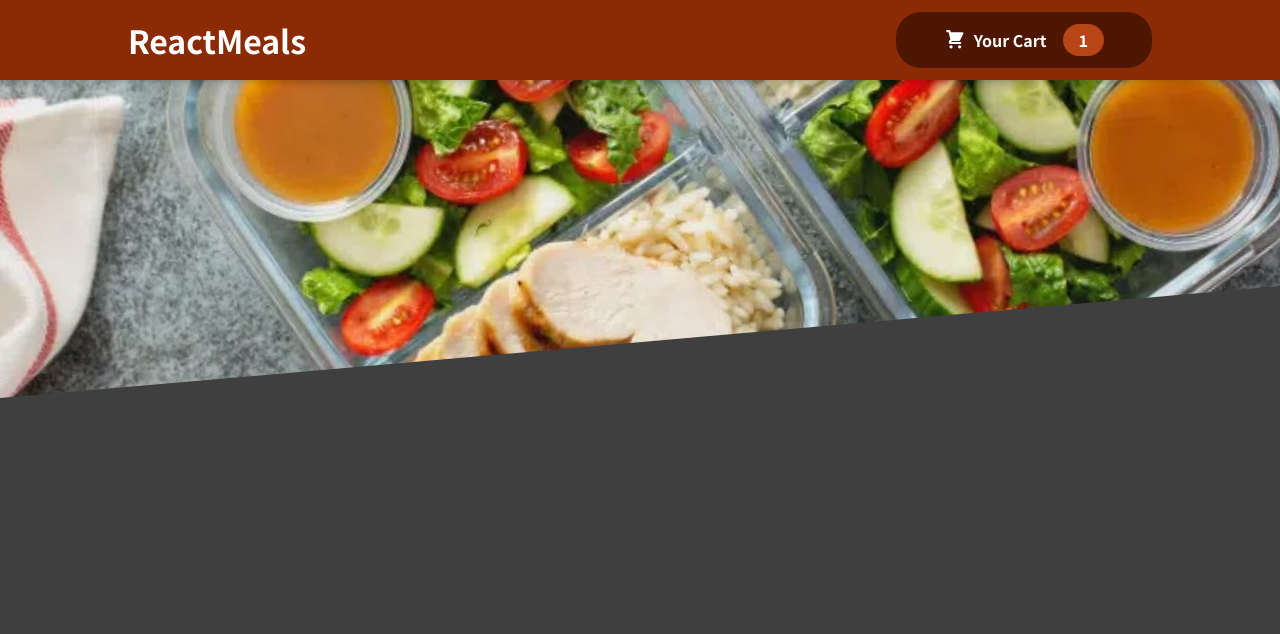
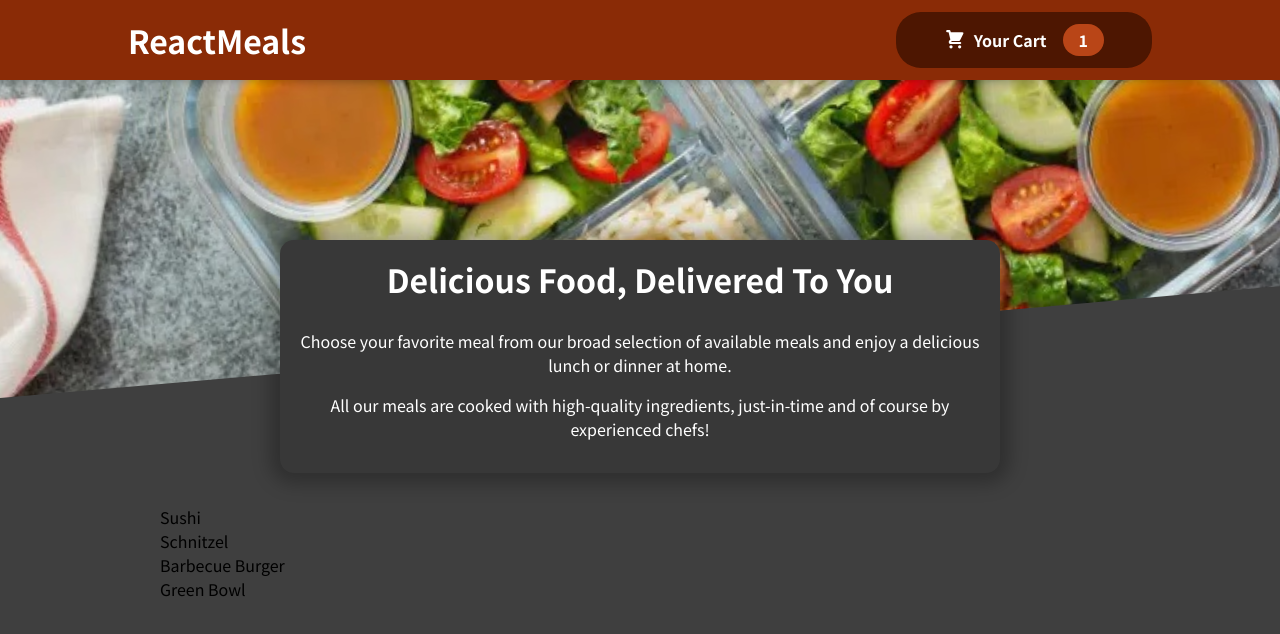
Before and after one commit to Naveen5676/Food-order-app, a React (Create React App) app: page / in a window 1280 px wide. Shown: the top 634 px of the page. Built offline with nearby package versions, Linux system fonts and the light colour scheme.

Commit message:
Add Restaurant Summary

```diff
--- a/src/App.js
+++ b/src/App.js
@@ -1,10 +1,13 @@
 import React, { Fragment } from "react";
 import Header from "./Components/Layout/Header";
-
+import Meals from "./Components/Meals/Meals";
 function App() {
   return (
     <Fragment>
       <Header/>
+      <main>
+        <Meals/>
+      </main>
     </Fragment>
   );
 }
--- a/src/Components/Layout/Header.js
+++ b/src/Components/Layout/Header.js
@@ -2,7 +2,7 @@
 import classes from "./Header.module.css";
 import mealsimage from "../../assets/image.jpg";
 import HeaderCartButton from "./Header-cart-button";
-
+import Meals from "../Meals/Meals";
 
 const Header = () => {
   return (
--- /dev/null
+++ b/src/Components/Meals/AvailableMeals.js
@@ -0,0 +1,39 @@
+import React from "react";
+import calsses from  './AvailableMeals.module.css'
+
+const DUMMY_MEALS = [
+  {
+    id: "m1",
+    name: "Sushi",
+    description: "Finest fish and veggies",
+    price: 22.99,
+  },
+  {
+    id: "m2",
+    name: "Schnitzel",
+    description: "A german specialty!",
+    price: 16.5,
+  },
+  {
+    id: "m3",
+    name: "Barbecue Burger",
+    description: "American, raw, meaty",
+    price: 12.99,
+  },
+  {
+    id: "m4",
+    name: "Green Bowl",
+    description: "Healthy...and green...",
+    price: 18.99,
+  },
+];
+const AvailableMeals = () => {
+  const mealList = DUMMY_MEALS.map((meal) => <li>{meal.name}</li>);
+  return (
+  <section className={calsses.meals}>
+    <ul>
+        {mealList}
+    </ul>
+  </section>);
+};
+export default AvailableMeals;
--- /dev/null
+++ b/src/Components/Meals/AvailableMeals.module.css
@@ -0,0 +1,24 @@
+.meals {
+    max-width: 60rem;
+    width: 90%;
+    margin: 2rem auto;
+    animation: meals-appear 1s ease-out forwards;
+  }
+
+  .meals ul {
+    list-style: none;
+    margin: 0;
+    padding: 0;
+  }
+
+  @keyframes meals-appear {
+    from {
+      opacity: 0;
+      transform: translateY(3rem);
+    }
+
+    to {
+      opacity: 1;
+      transform: translateY(0);
+    }
+  }
--- /dev/null
+++ b/src/Components/Meals/Meals.js
@@ -0,0 +1,13 @@
+import React, { Fragment } from "react";
+import MealsSummary from "./MealsSummary";
+import AvailableMeals from "./AvailableMeals";
+const Meals =() =>{
+
+    return(
+        <Fragment>
+            <MealsSummary/>
+            <AvailableMeals/>
+        </Fragment>
+    );
+}
+export default Meals
--- /dev/null
+++ b/src/Components/Meals/MealsSummary.js
@@ -0,0 +1,20 @@
+import React from "react";
+import classes from './MealsSummary.module.css'
+
+const MealsSummary =()=>{
+    return(
+        <section className={classes.summary}>
+        <h2>Delicious Food, Delivered To You</h2>
+        <p>
+          Choose your favorite meal from our broad selection of available meals
+          and enjoy a delicious lunch or dinner at home.
+        </p>
+        <p>
+          All our meals are cooked with high-quality ingredients, just-in-time and
+          of course by experienced chefs!
+        </p>
+      </section>
+    );
+}
+
+export default MealsSummary
--- /dev/null
+++ b/src/Components/Meals/MealsSummary.module.css
@@ -0,0 +1,18 @@
+.summary {
+    text-align: center;
+    max-width: 45rem;
+    width: 90%;
+    margin: auto;
+    margin-top: -10rem;
+    position: relative;
+    background-color: #383838;
+    color: white;
+    border-radius: 14px;
+    padding: 1rem;
+    box-shadow: 0 1px 18px 10px rgba(0, 0, 0, 0.25);
+  }
+
+  .summary h2 {
+    font-size: 2rem;
+    margin-top: 0;
+  }
```
